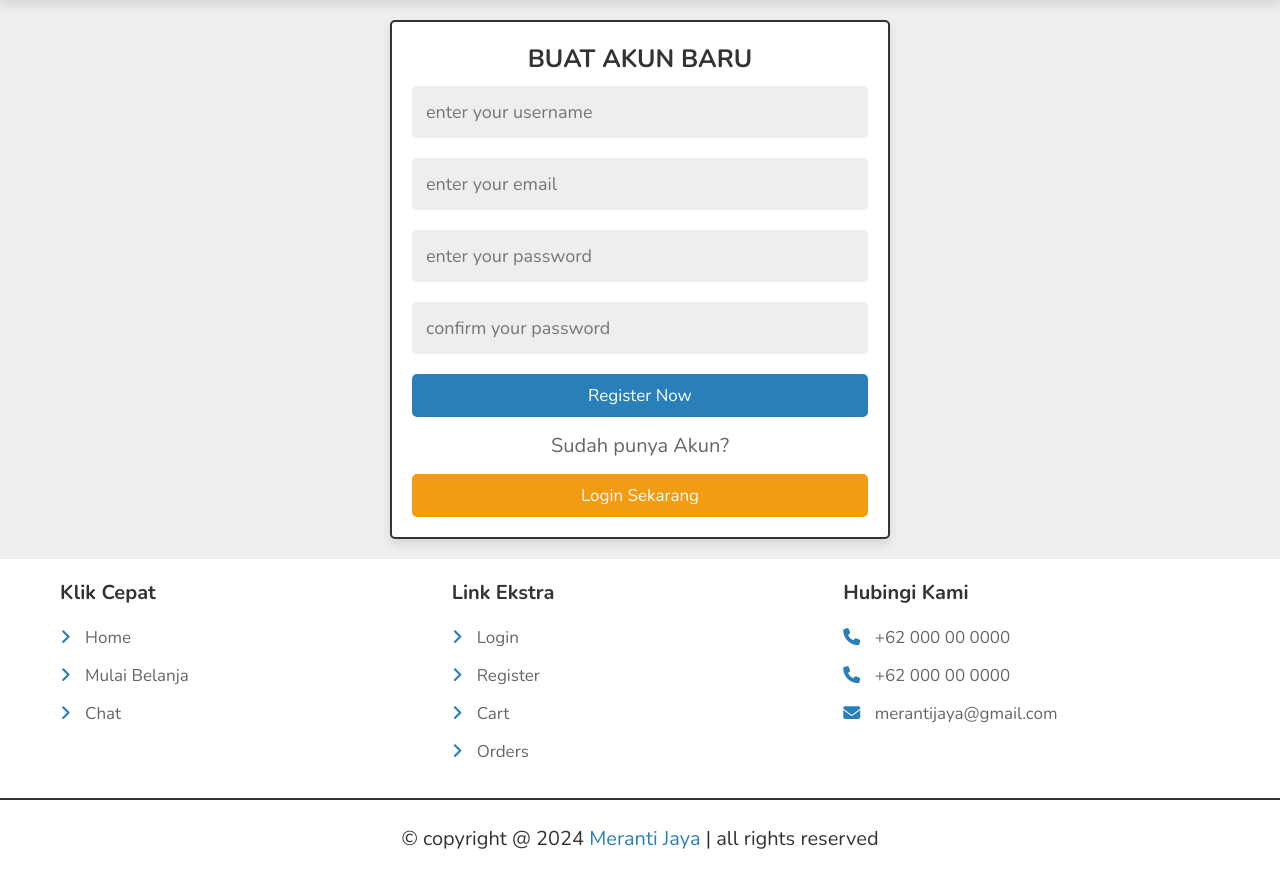
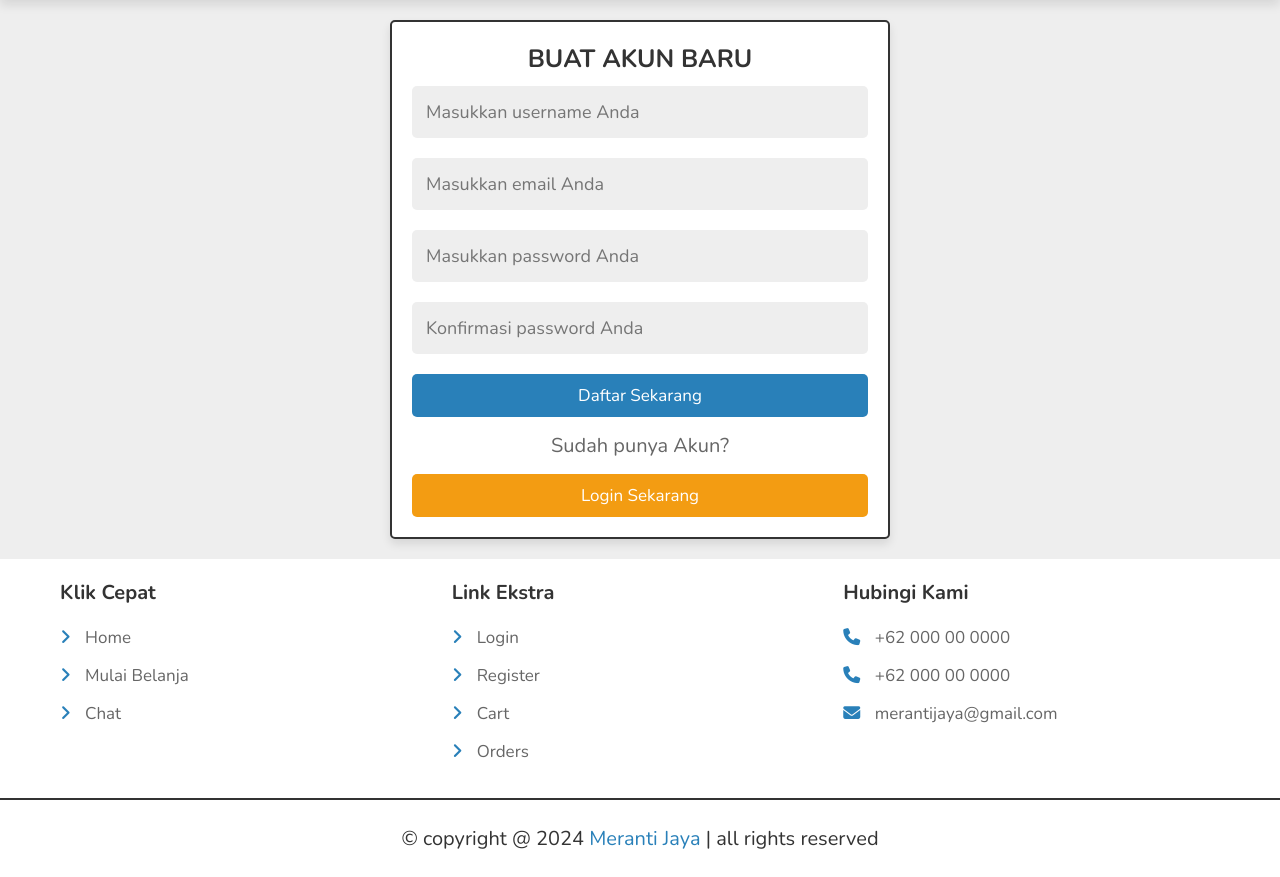
Before and after one commit to NaufalAnantaSE/Merantijaya, a PHP site: page /user_register.php in a window 1280 px wide. Shown: the part 74-951 px from the top of the page. Run offline with PHP 8.4, Linux system fonts and the light colour scheme; tables that the repository leaves empty hold one stand-in row (values such as "Sample post"); some libraries are stand-ins or nearby versions.

Commit message:
Update user_register.php

```diff
--- a/user_register.php
+++ b/user_register.php
@@ -1,44 +1,37 @@
 <?php
-
 include 'components/connect.php';
 
 session_start();
 
-if(isset($_SESSION['user_id'])){
+if (isset($_SESSION['user_id'])) {
     $user_id = $_SESSION['user_id'];
-}else{
+} else {
     $user_id = '';
-};
+}
 
-if(isset($_POST['submit'])){
-
-   $name = $_POST['name'];
-   $name = filter_var($name, FILTER_SANITIZE_STRING);
-   $email = $_POST['email'];
-   $email = filter_var($email, FILTER_SANITIZE_STRING);
-   $pass = sha1($_POST['pass']);
-   $pass = filter_var($pass, FILTER_SANITIZE_STRING);
-   $cpass = sha1($_POST['cpass']);
-   $cpass = filter_var($cpass, FILTER_SANITIZE_STRING);
+if (isset($_POST['submit'])) {
+    $name = filter_var($_POST['name'], FILTER_SANITIZE_STRING);
+    $email = filter_var($_POST['email'], FILTER_SANITIZE_EMAIL); // Gunakan FILTER_SANITIZE_EMAIL untuk sanitasi email
+    $pass = sha1($_POST['pass']); // Secara umum, sebaiknya hindari penggunaan SHA1 untuk password, gunakan hashing yang lebih kuat seperti bcrypt
+    $cpass = sha1($_POST['cpass']); // Gunakan FILTER_SANITIZE_STRING untuk sanitasi string
 
     $select_user = $conn->prepare("SELECT * FROM `users` WHERE email = ?");
-   $select_user->execute([$email,]);
+    $select_user->execute([$email]);
     $row = $select_user->fetch(PDO::FETCH_ASSOC);
 
-   if($select_user->rowCount() > 0){
-      $message[] = 'email sudah terdaftar';
-   }else{
-      if($pass != $cpass){
-         $message[] = 'komfirmasi Password Tidak Sama';
-      }else{
+    if ($select_user->rowCount() > 0) {
+        $message[] = 'Email sudah terdaftar';
+    } else {
+        if ($pass != $cpass) {
+            $message[] = 'Konfirmasi Password Tidak Sama';
+        } else {
+            // Disarankan untuk menggunakan prepared statement untuk mencegah SQL injection
             $insert_user = $conn->prepare("INSERT INTO `users`(name, email, password) VALUES(?,?,?)");
             $insert_user->execute([$name, $email, $cpass]);
             $message[] = 'Pendaftaran Berhasil, Silahkan Login';
         }
     }
-
 }
-
 ?>
 
 <!DOCTYPE html>
@@ -49,45 +42,30 @@ if(isset($_POST['submit'])){
    <meta name="viewport" content="width=device-width, initial-scale=1.0">
    <title>Daftar</title>
 
-   <link rel="icon" type="image/jpg" href="images\favicon.jpg">
+   <link rel="icon" type="image/jpg" href="images/favicon.jpg">
 
    <!-- font awesome cdn link  -->
    <link rel="stylesheet" href="https://cdnjs.cloudflare.com/ajax/libs/font-awesome/6.1.1/css/all.min.css">
 
    <!-- custom css file link  -->
    <link rel="stylesheet" href="css/style.css">
-
 </head>
 <body>
 
 <?php include 'components/user_header.php'; ?>
 
 <section class="form-container">
-
    <form action="" method="post">
       <h3>Buat Akun Baru</h3>
-      <input type="text" name="name" required placeholder="enter your username" maxlength="20"  class="box">
-      <input type="email" name="email" required placeholder="enter your email" maxlength="50"  class="box" oninput="this.value = this.value.replace(/\s/g, '')">
-      <input type="password" name="pass" required placeholder="enter your password" maxlength="20"  class="box" oninput="this.value = this.value.replace(/\s/g, '')">
-      <input type="password" name="cpass" required placeholder="confirm your password" maxlength="20"  class="box" oninput="this.value = this.value.replace(/\s/g, '')">
-      <input type="submit" value="register now" class="btn" name="submit">
+      <input type="text" name="name" required placeholder="Masukkan username Anda" maxlength="20" class="box">
+      <input type="email" name="email" required placeholder="Masukkan email Anda" maxlength="50" class="box" oninput="this.value = this.value.replace(/\s/g, '')">
+      <input type="password" name="pass" required placeholder="Masukkan password Anda" maxlength="20" class="box" oninput="this.value = this.value.replace(/\s/g, '')">
+      <input type="password" name="cpass" required placeholder="Konfirmasi password Anda" maxlength="20" class="box" oninput="this.value = this.value.replace(/\s/g, '')">
+      <input type="submit" value="Daftar Sekarang" class="btn" name="submit">
       <p>Sudah punya Akun?</p>
       <a href="user_login.php" class="option-btn">Login Sekarang</a>
    </form>
-
 </section>
-
-
-
-
-
-
-
-
-
-
-
-
 
 <?php include 'components/footer.php'; ?>
 
```
Lines whose indentation alone changed are shown as unchanged.
